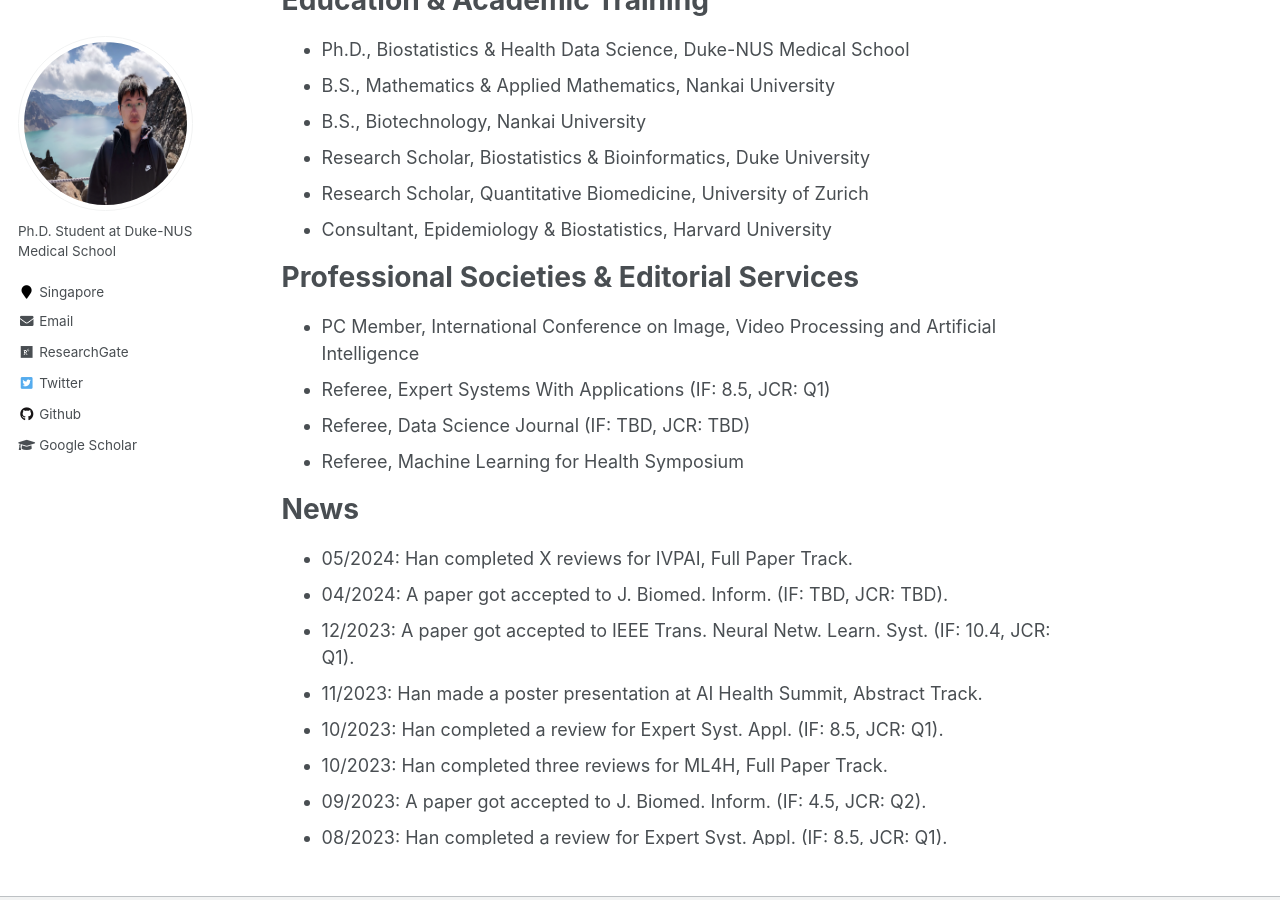
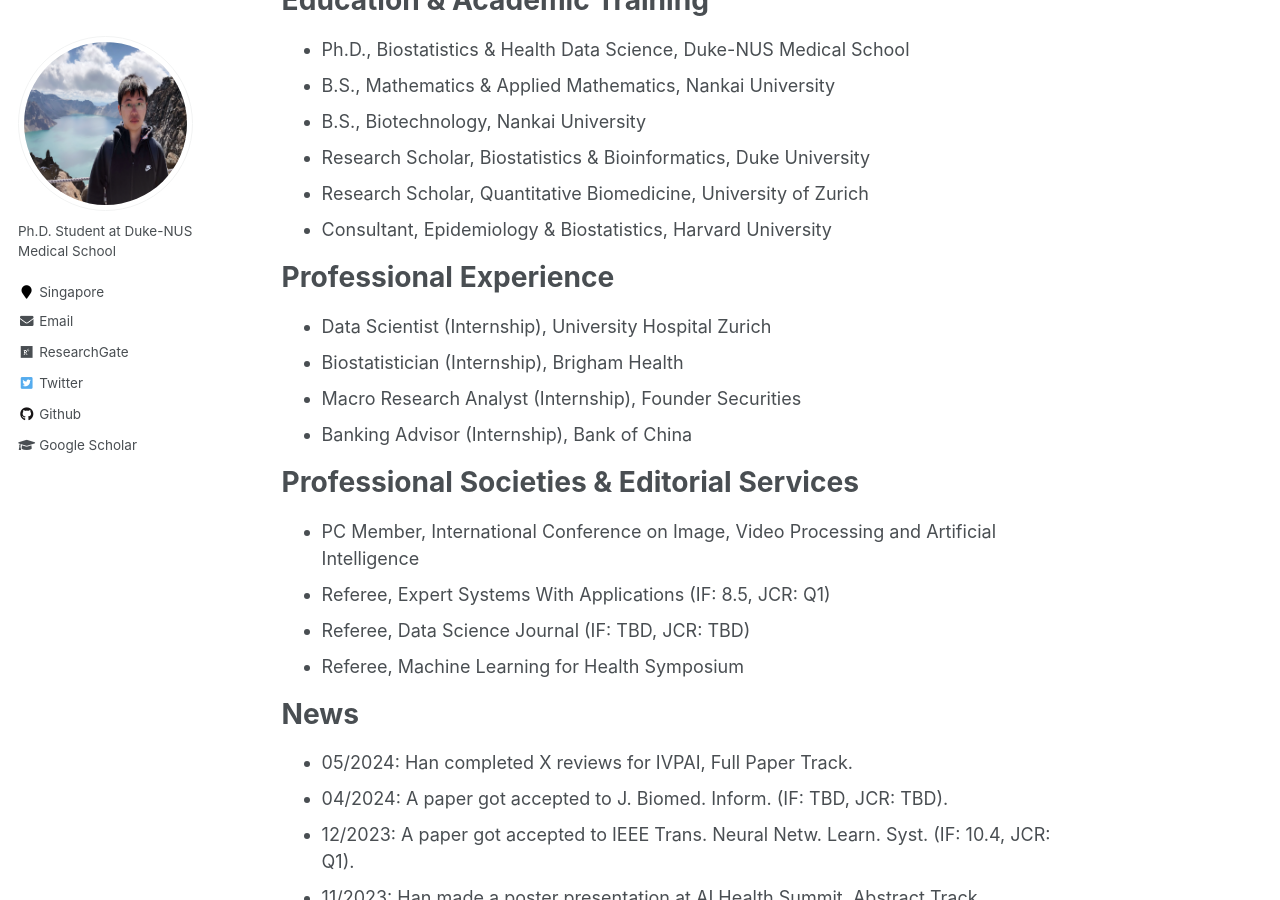
Before and after one commit to Han-Yuan-Med/Han-Yuan-Med.github.io, a Jekyll site: the page built from _pages/about.md, in a window 1280 px wide and 900 px high, scrolled down 678 px. Built offline with Jekyll 4.4.1, drawn with Linux system fonts in a browser that asks for light colours.

Commit message:
Update about.md

```diff
--- a/_pages/about.md
+++ b/_pages/about.md
@@ -20,6 +20,12 @@
 * Research Scholar, Biostatistics & Bioinformatics, Duke University
 * Research Scholar, Quantitative Biomedicine, University of Zurich
 * Consultant, Epidemiology & Biostatistics, Harvard University
+
+# Professional Experience
+* Data Scientist (Internship), University Hospital Zurich
+* Biostatistician (Internship), Brigham Health
+* Macro Research Analyst (Internship), Founder Securities
+* Banking Advisor (Internship), Bank of China
 
 # Professional Societies & Editorial Services
 * PC Member, International Conference on Image, Video Processing and Artificial Intelligence
```
